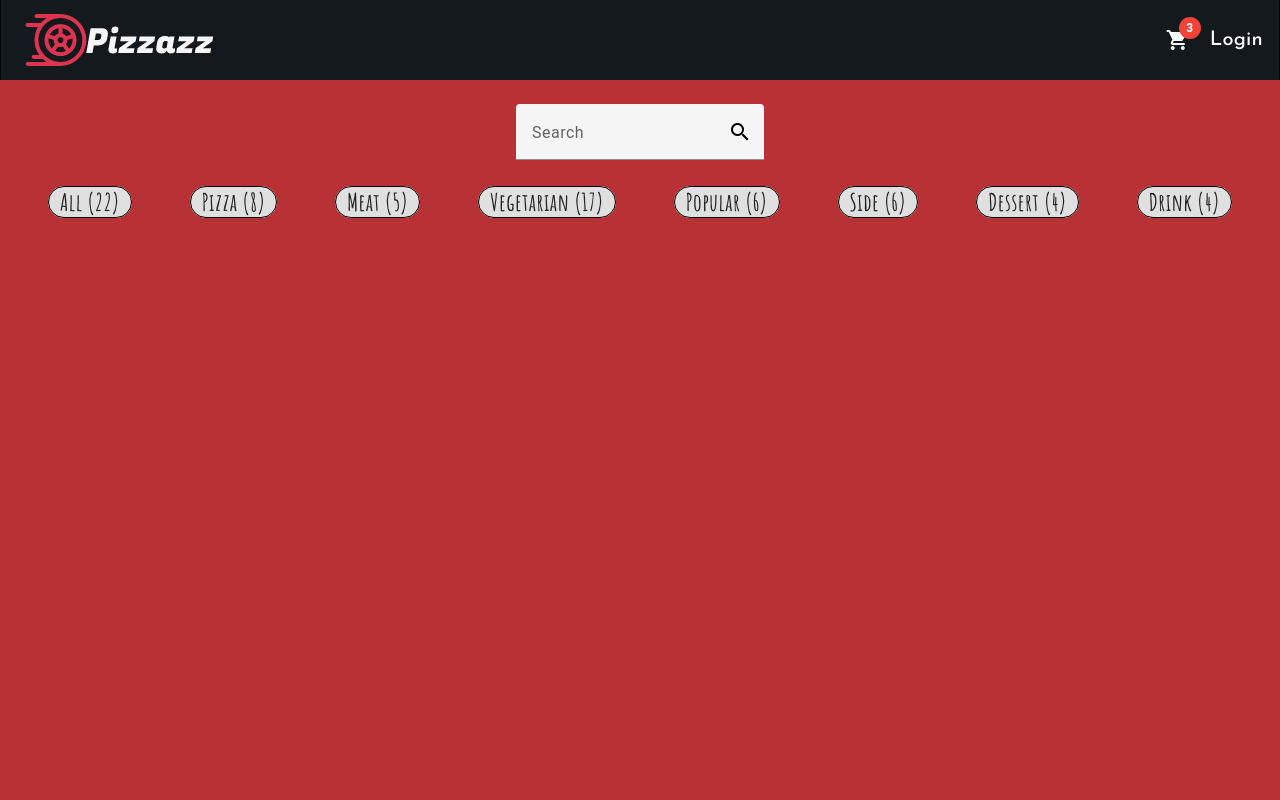
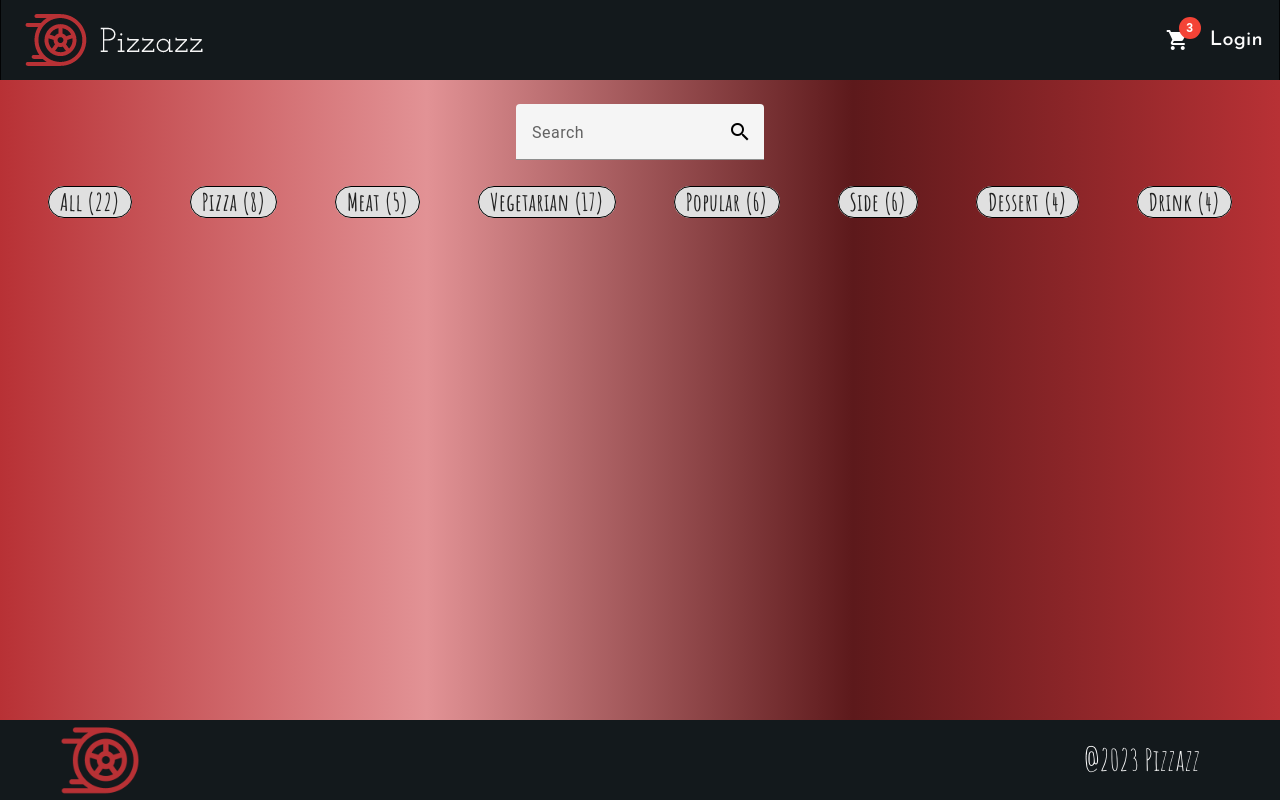
Before and after one commit to dyslecixdev/MEAN-delivery, an Angular app in the folder client/: page /tag/1 in a window 1280 px wide. Built offline with nearby package versions, Linux system fonts and the light colour scheme.

Commit message:
Footer and background

```diff
--- a/client/src/app/app.component.ts
+++ b/client/src/app/app.component.ts
@@ -3,9 +3,14 @@
 @Component({
   selector: "app-root",
   template: `
+    <!--NAVBAR-->
     <app-navbar></app-navbar>
+
     <!-- router-outlet is everything below the navbar (e.g. home page) -->
     <router-outlet></router-outlet>
+
+    <!--FOOTER-->
+    <app-footer></app-footer>
   `,
   styles: [],
 })
--- a/client/src/app/app.module.ts
+++ b/client/src/app/app.module.ts
@@ -26,6 +26,7 @@
 import { OneFoodComponent } from "./components/pages/one-food/one-food.component";
 import { SearchComponent } from "./components/partials/search/search.component";
 import { TagsComponent } from './components/partials/tags/tags.component';
+import { FooterComponent } from './components/partials/footer/footer.component';
 
 @NgModule({
   declarations: [
@@ -38,6 +39,7 @@
     OneFoodComponent,
     SearchComponent,
     TagsComponent,
+    FooterComponent,
   ],
   imports: [
     BrowserModule,
--- a/client/src/app/components/pages/home/home.component.html
+++ b/client/src/app/components/pages/home/home.component.html
@@ -1,5 +1,5 @@
 <!--HOME PAGE-->
-<div class="min-h-[90vh] bg-red flex flex-col px-2 py-6">
+<div class="min-h-[80vh] bg-gradient-red flex flex-col px-2 py-6">
   <!--SEARCH BAR-->
   <app-search></app-search>
 
--- a/client/src/app/components/pages/one-food/one-food.component.html
+++ b/client/src/app/components/pages/one-food/one-food.component.html
@@ -1,5 +1,5 @@
 <!--ONE FOOD PAGE-->
-<div class="min-h-[90vh] bg-red flex justify-center px-2 py-6">
+<div class="min-h-[80vh] bg-gradient-red flex justify-center px-2 py-6">
   <mat-card class="xs:w-full sm:w-[70%] md:w-[55%] lg:w-[45%] xl:w-[35%] h-fit">
     <mat-card-header>
       <!--FOOD NAME-->
--- /dev/null
+++ b/client/src/app/components/partials/footer/footer.component.html
@@ -0,0 +1,12 @@
+<!--FOOTER-->
+<div class="w-full h-[10vh] bg-black flex justify-between pr-20">
+  <!--LOGO-->
+  <img
+    src="../../../../assets/logo.png"
+    alt="logo"
+    class="w-[200px] h-[10vh] object-contain"
+  />
+
+  <!--COPYRIGHT-->
+  <span class="text-white font-amatic text-3xl self-center">@2023 Pizzazz</span>
+</div>
--- a/client/tailwind.config.js
+++ b/client/tailwind.config.js
@@ -13,7 +13,11 @@
         gray: "#F0F0F0",
         white: "#FCFCFC",
       },
-
+      // Background gradient.
+      backgroundImage: () => ({
+        "gradient-red":
+          "linear-gradient(90deg, #B83135, #E29295, #5D191B, #B83135)",
+      }),
       // Fonts.
       fontFamily: {
         amatic: ["Amatic SC", "cursive"],
```
Also changed, not shown: client/src/app/components/partials/footer/footer.component.ts (added, +7 -0 lines), client/src/assets/logo-title.png, client/src/assets/logo.png (added).
